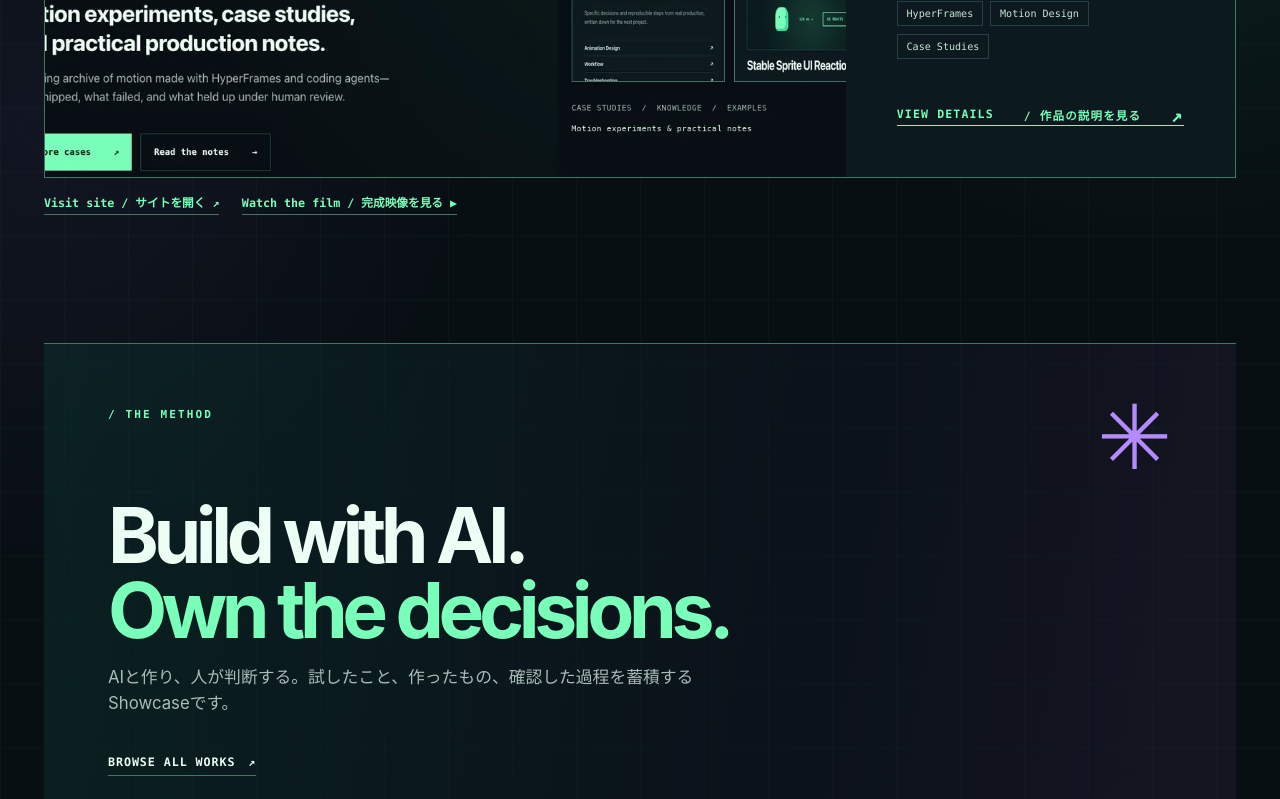
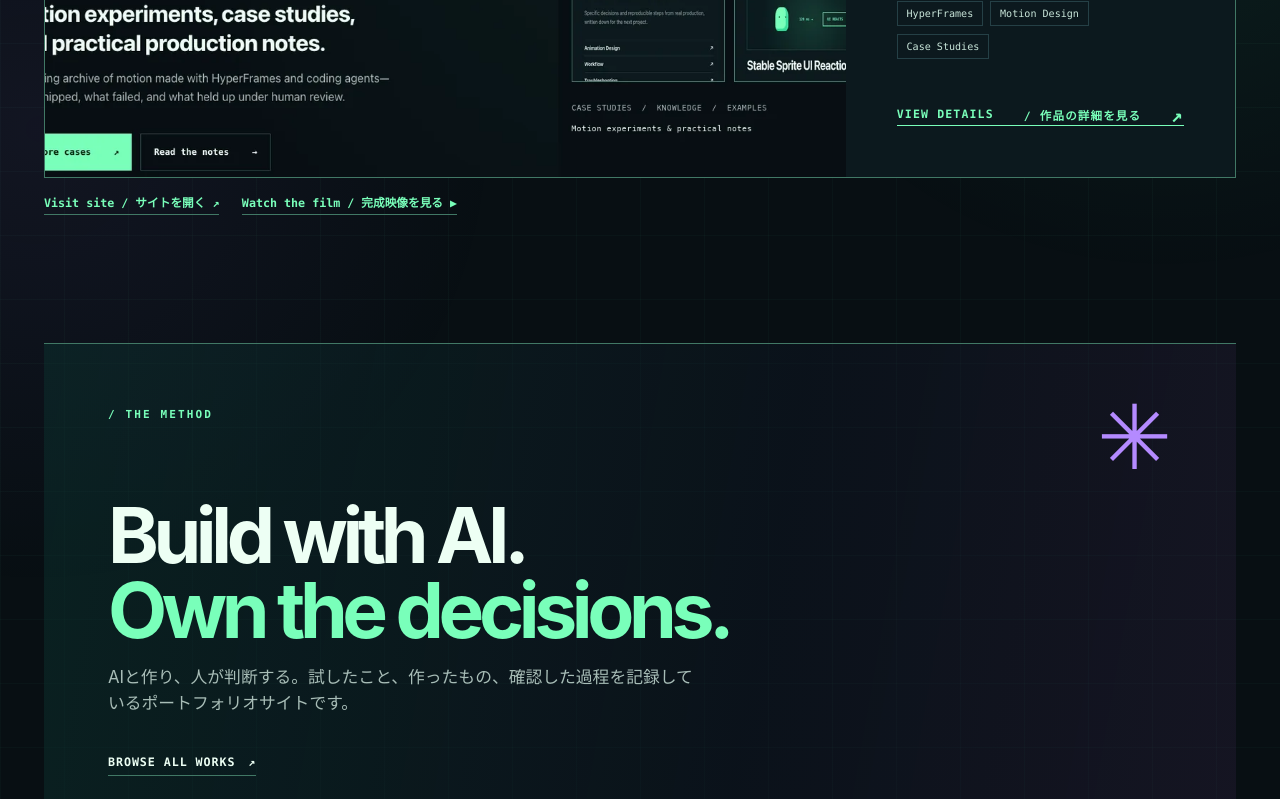
Before and after one commit to greenwakame/greenwakame, a Jekyll site: the page built from docs/index.html, in a window 1280 px wide and 1400 px high, scrolled down 983 px. Shown: the part 277-1076 px from the top of the window. Built offline with Jekyll 4.4.1, drawn with Linux system fonts in a browser that asks for light colours; some of the changed text lies outside the part shown.

Commit message:
docs: polish Japanese portfolio copy

```diff
--- a/docs/_includes/work-card.html
+++ b/docs/_includes/work-card.html
@@ -12,7 +12,7 @@
       <h3>{{ include.work.title | escape }}</h3>
       <p>{{ include.work.description | escape }}</p>
       {% if include.work.description_ja %}<p class="card-description-ja" lang="ja">{{ include.work.description_ja | escape }}</p>{% endif %}
-      <div class="card-bottom"><span>VIEW DETAILS <span lang="ja">/ 作品を見る</span></span><span class="card-arrow" aria-hidden="true">↗</span></div>
+      <div class="card-bottom"><span>VIEW DETAILS <span lang="ja">/ 作品の詳細を見る</span></span><span class="card-arrow" aria-hidden="true">↗</span></div>
     </div>
   </a>
 </article>
--- a/docs/_layouts/default.html
+++ b/docs/_layouts/default.html
@@ -25,7 +25,7 @@
         </a>
         <nav class="site-nav" aria-label="Main navigation">
           <a href="{{ '/' | relative_url }}"{% if page.url == '/' %} aria-current="page"{% endif %}>Home<small lang="ja">トップ</small></a>
-          <a href="{{ '/works/' | relative_url }}"{% if page.url == '/works/' or page.collection == 'works' %} aria-current="page"{% endif %}>Works<small lang="ja">成果物</small></a>
+          <a href="{{ '/works/' | relative_url }}"{% if page.url == '/works/' or page.collection == 'works' %} aria-current="page"{% endif %}>Works<small lang="ja">作品一覧</small></a>
           <a class="nav-github" href="https://github.com/greenwakame" aria-label="Greenwakame on GitHub">GitHub <small lang="ja">プロフィール</small><span aria-hidden="true">↗</span></a>
         </nav>
       </header>
--- a/docs/_layouts/work.html
+++ b/docs/_layouts/work.html
@@ -27,7 +27,7 @@
   </header>
 
   {% if page.media.type == 'video' %}
-  <div class="work-media-heading"><strong>THE FINAL CUT <span lang="ja">/ 完成映像</span></strong><span lang="ja">{% if page.duration %}{{ page.duration }}{% endif %}{% if page.media.audio_free %}・音声なし{% endif %}。再生ボタンからご覧ください。</span></div>
+  <div class="work-media-heading"><strong>THE FINAL CUT <span lang="ja">/ 完成映像</span></strong><span lang="ja">{% if page.duration %}{{ page.duration }}{% endif %}{% if page.media.audio_free %}・音声なし{% endif %}。再生ボタンを押してご覧ください。</span></div>
   <div class="work-video-frame">
     <video controls playsinline preload="none" poster="{{ page.thumbnail | relative_url }}" width="1920" height="1080" aria-label="{{ page.title | escape }}の完成映像">
       {% if page.media.external %}<source src="{{ page.media.src }}" type="video/mp4">{% else %}<source src="{{ page.media.src | relative_url }}" type="video/mp4">{% endif %}
--- a/docs/index.html
+++ b/docs/index.html
@@ -12,8 +12,8 @@
     <p class="hero-eyebrow"><span class="signal-dot" aria-hidden="true"></span> THE CREATIVE SYSTEM IS ONLINE <span class="eyebrow-index">/ 001</span></p>
     <h1 id="hero-title"><span>GREEN</span><span>WAKAME<span class="hero-period">.</span></span><em>LAB</em></h1>
     <div class="hero-bottom">
-      <p>AI <span>×</span> ENGINEERING <span>×</span> EXPERIMENT<br><small lang="ja">サイト・映像・実験の成果物を公開しています。</small></p>
-      <div class="hero-links"><a class="button button-primary" href="{{ '/works/' | relative_url }}"><span>Explore works<small lang="ja">成果物を見る</small></span><span aria-hidden="true">↗</span></a>{% if featured_work.related_video %}<a class="hero-video-link" href="{{ featured_work.related_video | relative_url }}">Watch the film <span lang="ja">/ 完成映像を見る</span> <span aria-hidden="true">▶</span></a>{% endif %}</div>
+      <p>AI <span>×</span> ENGINEERING <span>×</span> EXPERIMENT<br><small lang="ja">サイトや映像、実験の成果を公開しています。</small></p>
+      <div class="hero-links"><a class="button button-primary" href="{{ '/works/' | relative_url }}"><span>Explore works<small lang="ja">作品一覧を見る</small></span><span aria-hidden="true">↗</span></a>{% if featured_work.related_video %}<a class="hero-video-link" href="{{ featured_work.related_video | relative_url }}">Watch the film <span lang="ja">/ 完成映像を見る</span> <span aria-hidden="true">▶</span></a>{% endif %}</div>
     </div>
   </div>
   <aside class="hero-panel" aria-label="Current quest">
@@ -50,7 +50,7 @@
       <p>{{ featured_work.description | escape }}</p>
       {% if featured_work.description_ja %}<p class="featured-description-ja" lang="ja">{{ featured_work.description_ja | escape }}</p>{% endif %}
       <div class="featured-tags">{% for tag in featured_work.tags limit: 3 %}<span>{{ tag | escape }}</span>{% endfor %}</div>
-      <span class="featured-cta">View details <span lang="ja">/ 作品の説明を見る</span> <span aria-hidden="true">↗</span></span>
+      <span class="featured-cta">View details <span lang="ja">/ 作品の詳細を見る</span> <span aria-hidden="true">↗</span></span>
     </div>
   </a>
   {% if featured_work.site_url or featured_work.related_video %}<div class="featured-quicklinks">{% if featured_work.site_url %}<a href="{{ featured_work.site_url }}">Visit site <span lang="ja">/ サイトを開く</span> ↗</a>{% endif %}{% if featured_work.related_video %}<a href="{{ featured_work.related_video | relative_url }}">Watch the film <span lang="ja">/ 完成映像を見る</span> ▶</a>{% endif %}</div>{% endif %}
@@ -60,6 +60,6 @@
 <section class="manifesto page-wrap" aria-labelledby="manifesto-title">
   <div class="manifesto-top"><span class="section-kicker">/ THE METHOD</span><span class="manifesto-symbol" aria-hidden="true">✳</span></div>
   <h2 id="manifesto-title">Build with AI.<br><span>Own the decisions.</span></h2>
-  <p lang="ja">AIと作り、人が判断する。試したこと、作ったもの、確認した過程を蓄積するShowcaseです。</p>
+  <p lang="ja">AIと作り、人が判断する。試したこと、作ったもの、確認した過程を記録しているポートフォリオサイトです。</p>
   <a class="text-link" href="{{ '/works/' | relative_url }}">Browse all works <span aria-hidden="true">↗</span></a>
 </section>
```
Also changed, not shown: docs/_works/wan-animate2-apple-silicon-lab.md (+2 -2 lines), README.md.
